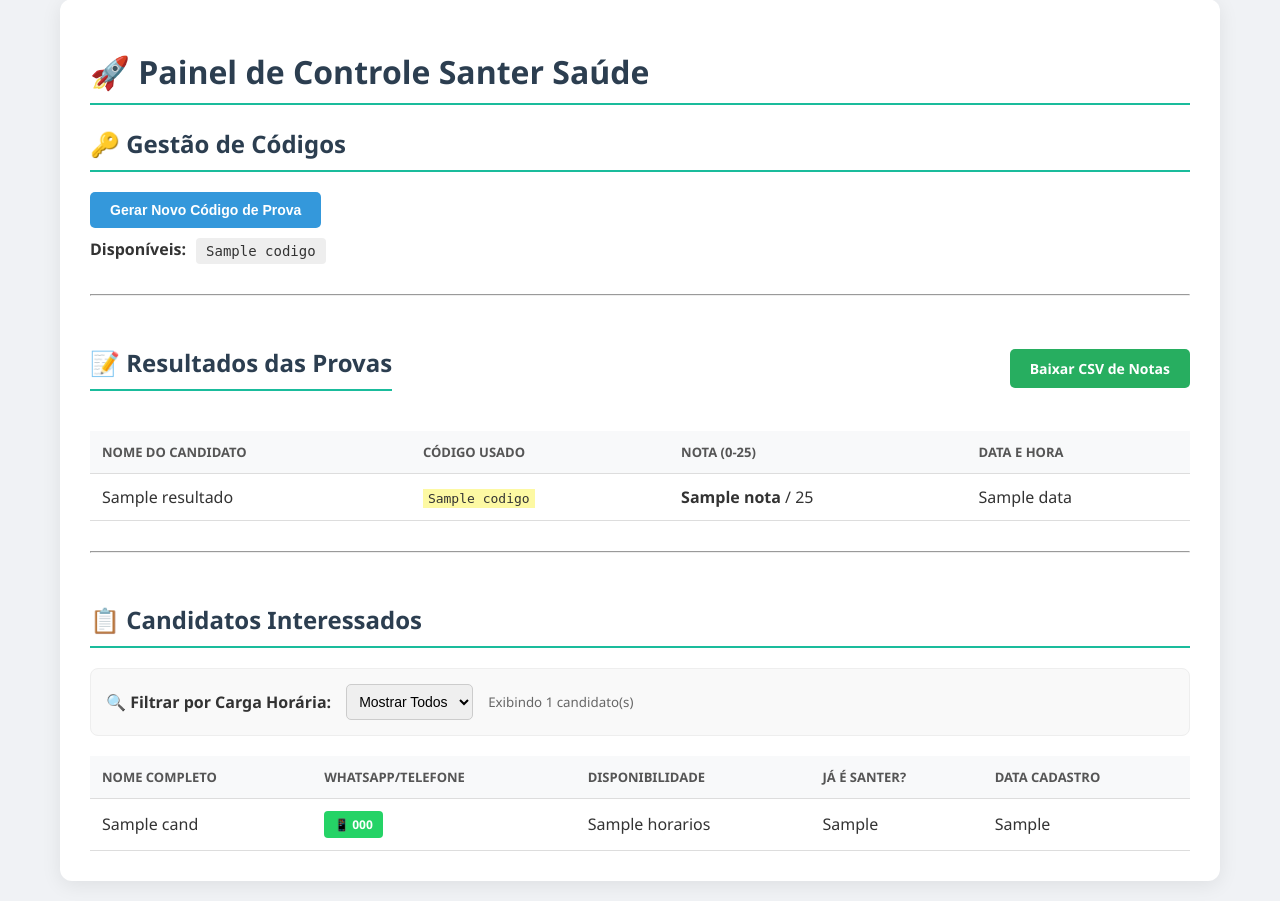
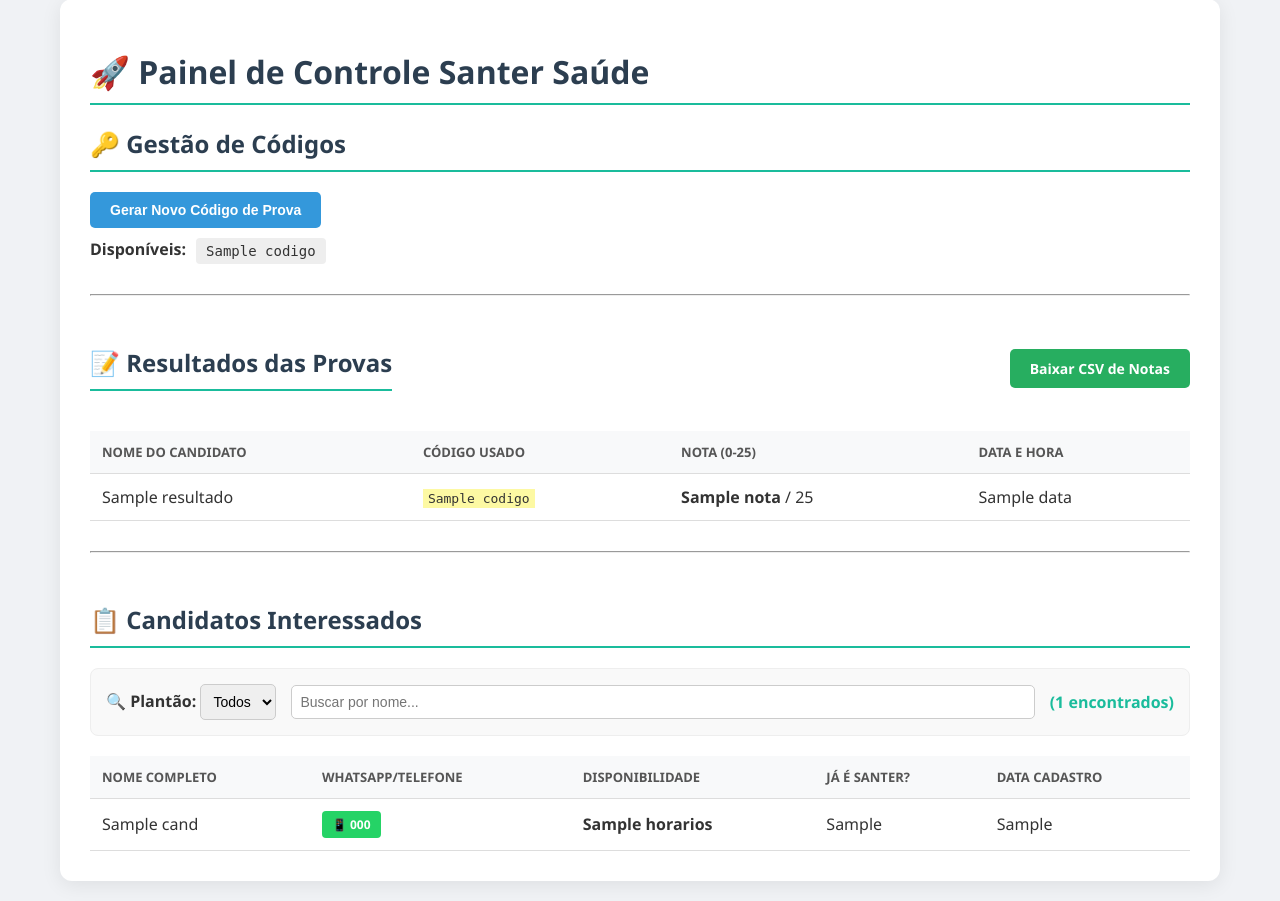
Before and after one commit to alldo08/prova, a FastAPI app: template site/templates/admin.html in a window 1280 px wide. Shown: the part 21-922 px from the top of the page. Run offline with FastAPI, Linux system fonts and the light colour scheme; the template is opened without the code that fills it: most values are stand-ins (such as "Sample title", 1, 10 or a date in 2020); some libraries are stand-ins or nearby versions.

Commit message:
Update admin.html

```diff
--- a/site/templates/admin.html
+++ b/site/templates/admin.html
@@ -18,9 +18,10 @@
         .btn-gerar { background: #3498db; color: white; }
         .btn-csv { background: #27ae60; color: white; }
 
-        /* Estilo do Filtro */
-        .filter-container { margin: 20px 0; display: flex; align-items: center; gap: 15px; background: #f9f9f9; padding: 15px; border-radius: 8px; border: 1px solid #eee; }
-        .filter-select { padding: 8px; border-radius: 5px; border: 1px solid #ccc; font-size: 14px; outline: none; }
+        /* Estilo dos Filtros */
+        .filter-container { margin: 20px 0; display: flex; flex-wrap: wrap; align-items: center; gap: 15px; background: #f9f9f9; padding: 15px; border-radius: 8px; border: 1px solid #eee; }
+        .filter-select, .filter-input { padding: 8px; border-radius: 5px; border: 1px solid #ccc; font-size: 14px; outline: none; }
+        .filter-input { flex-grow: 1; min-width: 200px; }
 
         .btn-whatsapp {
             background-color: #25D366; color: white; padding: 5px 10px; border-radius: 4px;
@@ -86,15 +87,20 @@
         <h2>📋 Candidatos Interessados</h2>
 
         <div class="filter-container">
-            <strong>🔍 Filtrar por Carga Horária:</strong>
-            <select id="filtroHorario" class="filter-select" onchange="filtrarCandidatos()">
-                <option value="todos">Mostrar Todos</option>
-                <option value="8">Plantão 8h</option>
-                <option value="12">Plantão 12h</option>
-                <option value="24">Plantão 24h</option>
-                <option value="48">Plantão 48h</option>
-            </select>
-            <small id="contadorFiltro" style="color: #666;"></small>
+            <div>
+                <strong>🔍 Plantão:</strong>
+                <select id="filtroHorario" class="filter-select" onchange="filtrarTudo()">
+                    <option value="todos">Todos</option>
+                    <option value="8">8h</option>
+                    <option value="12">12h</option>
+                    <option value="24">24h</option>
+                    <option value="48">48h</option>
+                </select>
+            </div>
+
+            <input type="text" id="buscaNome" class="filter-input" placeholder="Buscar por nome..." onkeyup="filtrarTudo()">
+
+            <strong id="contadorFiltro" style="color: #1abc9c;"></strong>
         </div>
 
         <table id="tabelaCandidatos">
@@ -109,14 +115,14 @@
             </thead>
             <tbody>
                 {% for cand in candidatos %}
-                <tr class="linha-candidato" data-horarios="{{ cand.horarios }}">
+                <tr class="linha-candidato" data-horarios="{{ cand.horarios }}" data-nome="{{ cand.nome|lower }}">
                     <td>{{ cand.nome }}</td>
                     <td>
                         <a href="https://wa.me/55{{ cand.telefone|replace('(', '')|replace(')', '')|replace('-', '')|replace(' ', '') }}" target="_blank" class="btn-whatsapp">
-                           📱 {{ cand.telefone }}
+                            📱 {{ cand.telefone }}
                         </a>
                     </td>
-                    <td class="coluna-horario">{{ cand.horarios }}</td>
+                    <td class="coluna-horario"><strong>{{ cand.horarios }}</strong></td>
                     <td>{{ cand.ja_presta_servico }}</td>
                     <td>{{ cand.data_cadastro }}</td>
                 </tr>
@@ -127,34 +133,42 @@
 </div>
 
 <script>
-function filtrarCandidatos() {
-    const filtro = document.getElementById('filtroHorario').value;
+function filtrarTudo() {
+    const filtroH = document.getElementById('filtroHorario').value;
+    const buscaN = document.getElementById('buscaNome').value.toLowerCase();
     const linhas = document.getElementsByClassName('linha-candidato');
     let visiveis = 0;
 
     for (let i = 0; i < linhas.length; i++) {
-        const horariosCandidato = linhas[i].getAttribute('data-horarios'); // Pega o texto dos horários
+        const horarios = linhas[i].getAttribute('data-horarios');
+        const nome = linhas[i].getAttribute('data-nome');
 
-        if (filtro === "todos") {
+        // Lógica para Horário (Aceita 8hrs, 8h, etc)
+        let bateHorario = false;
+        if (filtroH === "todos") {
+            bateHorario = true;
+        } else {
+            // Procura o número do filtro seguido de letras (h ou hrs)
+            const regex = new RegExp(filtroH + "(h|hrs| horas)", "i");
+            if (regex.test(horarios)) bateHorario = true;
+        }
+
+        // Lógica para Nome
+        const bateNome = nome.includes(buscaN);
+
+        // Exibe apenas se bater os dois filtros
+        if (bateHorario && bateNome) {
             linhas[i].style.display = "";
             visiveis++;
         } else {
-            // Verifica se o número do filtro (ex: "8") está dentro do texto dos horários
-            // Usamos uma expressão regular para garantir que "8" não bata com "48"
-            const regex = new RegExp("\\b" + filtro + "h?\\b");
-            if (regex.test(horariosCandidato)) {
-                linhas[i].style.display = "";
-                visiveis++;
-            } else {
-                linhas[i].style.display = "none";
-            }
+            linhas[i].style.display = "none";
         }
     }
-    document.getElementById('contadorFiltro').innerText = `Exibindo ${visiveis} candidato(s)`;
+    document.getElementById('contadorFiltro').innerText = `(${visiveis} encontrados)`;
 }
 
-// Inicia o contador ao carregar
-window.onload = filtrarCandidatos;
+// Inicializa ao carregar
+document.addEventListener('DOMContentLoaded', filtrarTudo);
 </script>
 
 </body>
```
